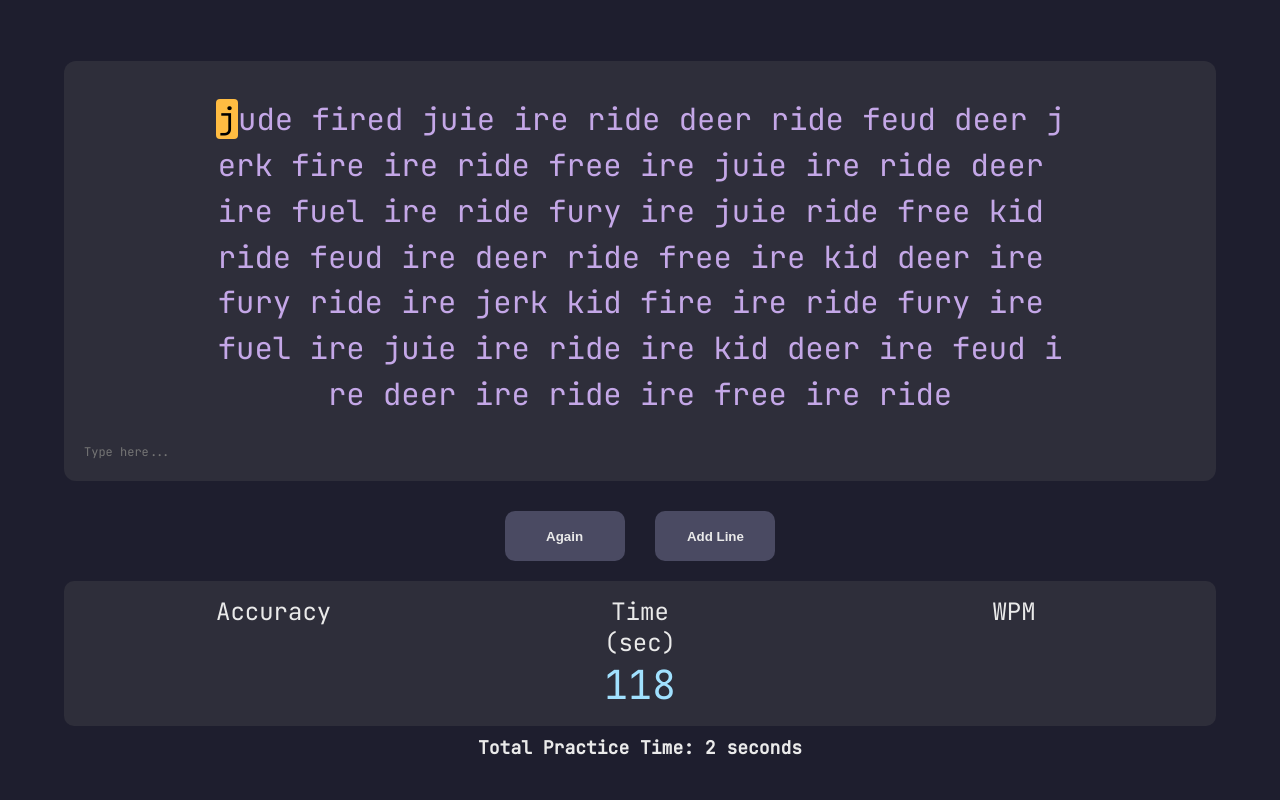
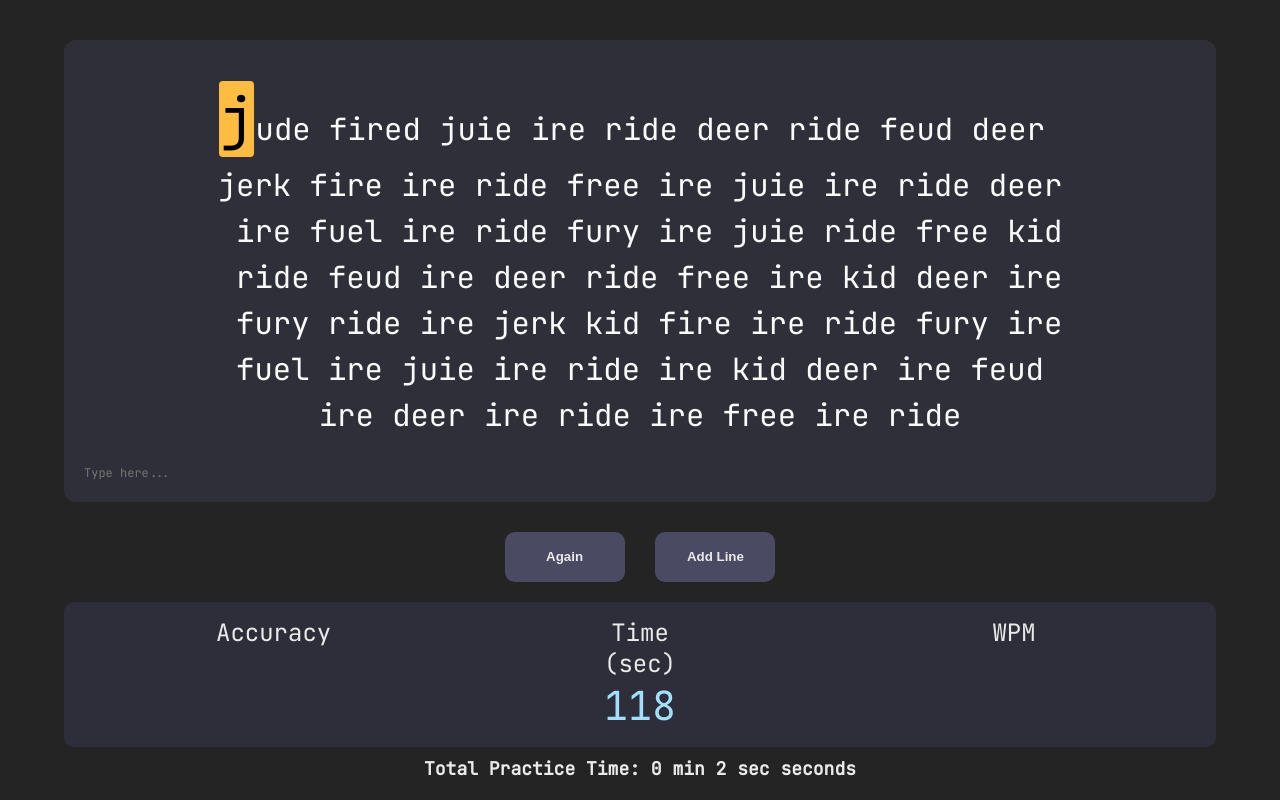
Before and after one commit to Divyanshu951/2PC_Workspace, a plain HTML site: page Typing/index.html in a window 1280 px wide. Both pictures are taken after a click on the button "Start". Drawn offline with Linux system fonts and the light colour scheme.

Commit message:
fed 15/11

```diff
--- a/Typing/app.js
+++ b/Typing/app.js
@@ -246,7 +246,9 @@ function startTotalPracticeTimer() {
   clearInterval(totalPracticeInterval); // Clear any previous interval
   totalPracticeInterval = setInterval(() => {
     totalPracticeTime++;
-    document.getElementById('total-time-value').innerText = totalPracticeTime; // Update display
+    let minutes = Math.floor(totalPracticeTime / 60); // Minutes
+    let seconds = totalPracticeTime % 60; // Remaining seconds
+    document.getElementById('total-time-value').innerText = `${minutes} min ${seconds} sec`; // Update display
   }, 1000);
 }
 
--- a/Typing/index.html
+++ b/Typing/index.html
@@ -6,7 +6,8 @@
     <meta name="viewport" content="width=device-width, initial-scale=1.0">
     <link rel="stylesheet" href="style.css">
     <link href="https://fonts.googleapis.com/css2?family=JetBrains+Mono&display=swap" rel="stylesheet">
-    <title>Monkey Type Clone</title>
+    <title>Custom Type</title>
+    <link rel="icon" href="https://typing.com.co/wp-content/uploads/2024/02/Typing-.com-colored-logo.png" type="image/jpeg">
 </head>
 <body>
     <main>
--- a/Typing/style.css
+++ b/Typing/style.css
@@ -6,7 +6,7 @@
 }
 
 body {
-  background-color: #1e1e2e;
+  background-color: #242424;
   color: #eaeaea;
   font-family: 'JetBrains Mono', monospace;
   display: flex;
@@ -24,14 +24,14 @@ main {
 
 /* Typing area and input box */
 #main-container {
-  background-color: #2e2e3a;
+  background-color: #2f2f3a;
   padding: 20px;
   border-radius: 12px;
   margin: 20px 0;
 }
 
 #paragraph-box {
-  color: #C4A7E7;
+  color: #FAFAFA;
   padding: 1rem;
   border-radius: 8px;
   font-size: 1.7em;
@@ -100,12 +100,14 @@ main {
   background-color: #ffbc42;
   color: black;
   border-radius: 4px;
-  padding: 0 2px;
+  font-size: 1.9em;
+  margin: 0 2px;
 }
 
 .wrong {
   background-color: #ff4d4d;
   color: #eaeaea;
+  text-decoration: line-through;
 }
 
 .correct {
```
